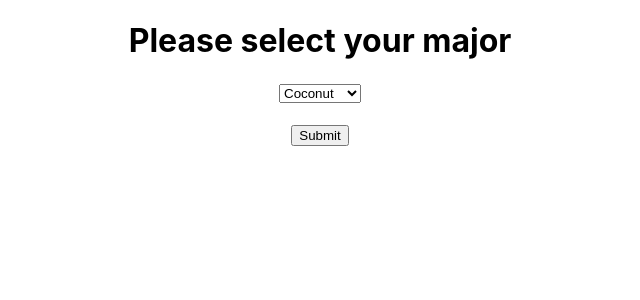
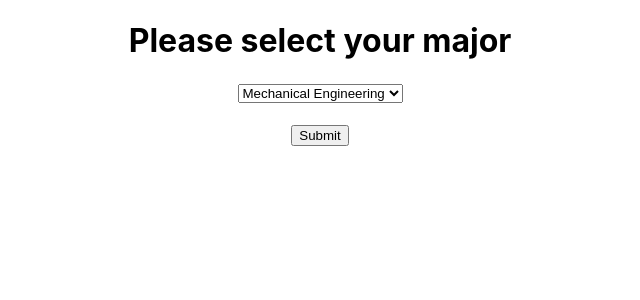
Before and after one commit to jmoore34/degreeaudit, a React (Create React App) app: page / in a window 1280 px wide. Shown: the top 300 px of the page, without its empty margins (320-960 px from the left). Built offline with nearby package versions, Linux system fonts and the light colour scheme.

Commit message:
Drop down menu with majors

```diff
--- a/src/components/Flowchart.tsx
+++ b/src/components/Flowchart.tsx
@@ -11,10 +11,12 @@ export const DropDownMenu: FunctionComponent<{}> = () => {
         <h1>Please select your major</h1>
 
         <select>
-            <option value="grapefruit">Grapefruit</option>
-            <option value="lime">Lime</option>
-            <option selected value="coconut">Coconut</option>
-            <option value="mango">Mango</option>
+            <option value="CS">Computer Science</option>
+            <option value="EE">Electrical Engineering</option>
+            <option selected value="ME">Mechanical Engineering</option>
+            <option value="SE">Software Engineering</option>
+            <option value="BE">Biomedical Engineering</option>
+            <option value="CE">Computer Engineering</option>
         </select>
 
         <div>
```
